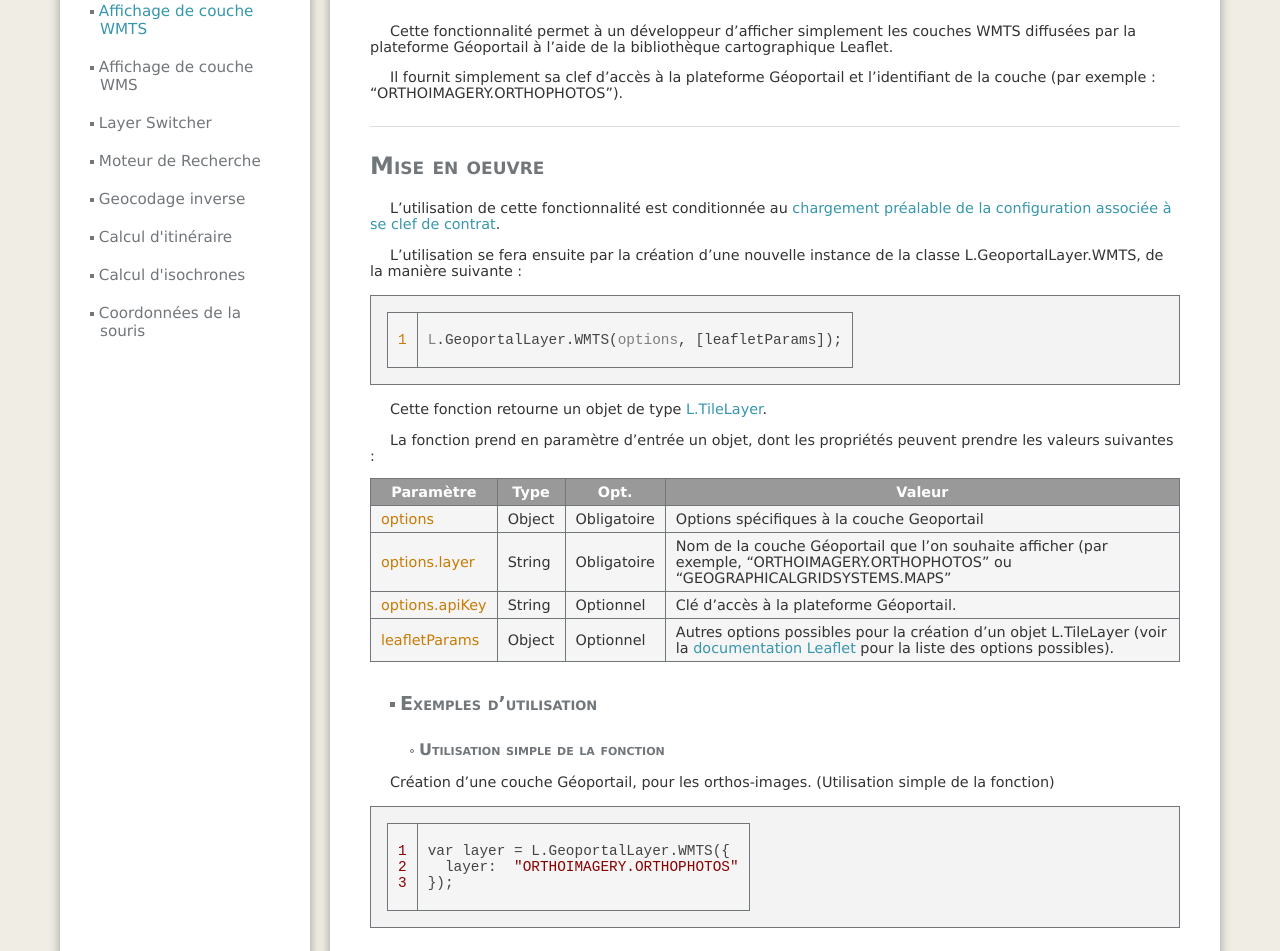
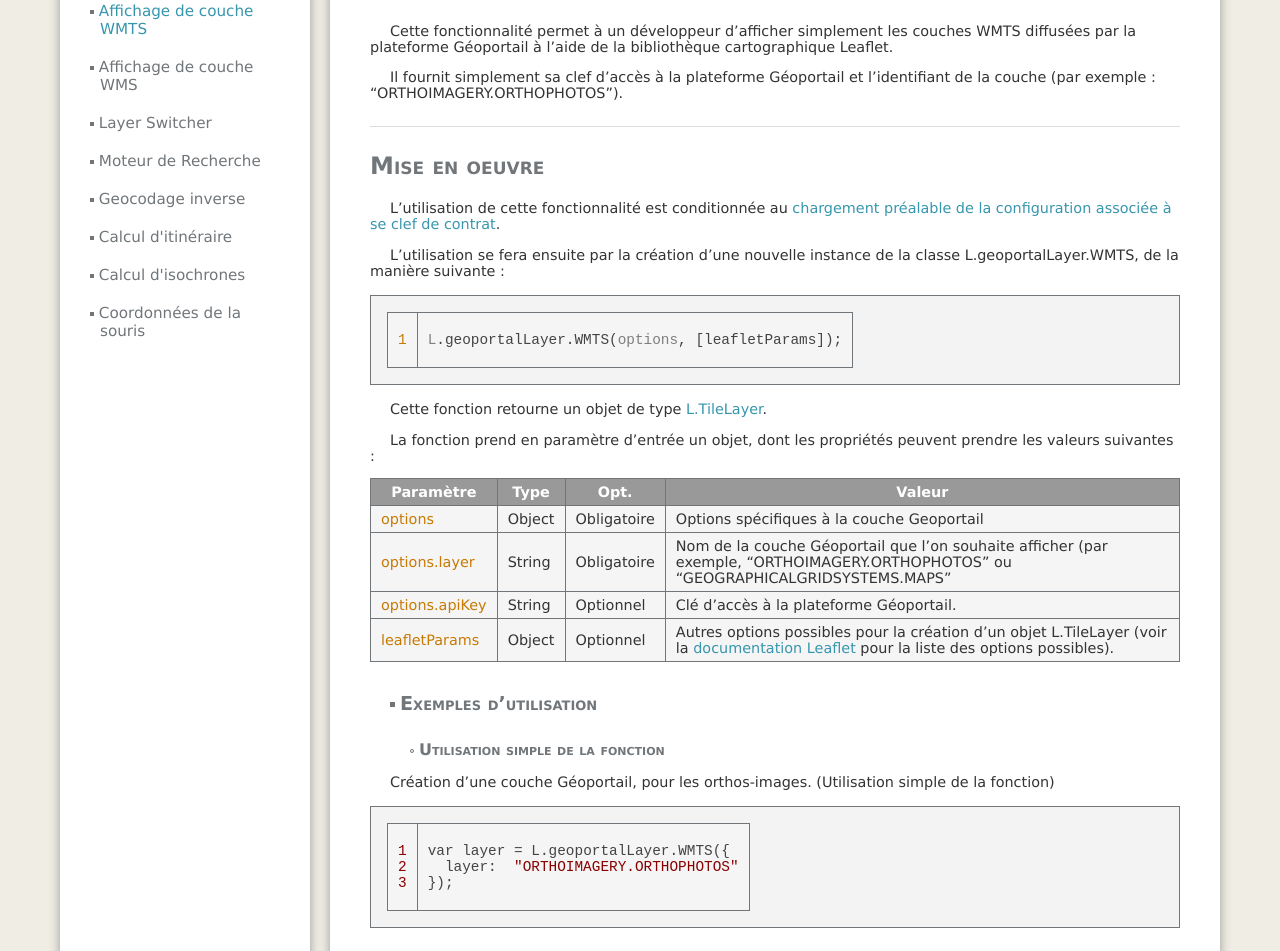
Before and after one commit to IGNF/evolution-apigeoportail, a Jekyll site: the page built from leaflet/leaflet-WMTS.md, in a window 1280 px wide. Shown: the part 322-1273 px from the top of the page. Built offline with Jekyll 4.4.1, drawn with Linux system fonts in a browser that asks for light colours; nearby versions of some CDN libraries; some of the changed text lies outside the part shown.

````diff
--- a/leaflet/leaflet-WMTS.md
+++ b/leaflet/leaflet-WMTS.md
@@ -19,11 +19,11 @@ Il fournit simplement sa clef d'accès à la plateforme Géoportail et l'identif
 
 L'utilisation de cette fonctionnalité est conditionnée au [chargement préalable de la configuration associée à se clef de contrat](./Leaflet-autoconf.html).
 
-L'utilisation se fera ensuite par la création d'une nouvelle instance de la classe L.GeoportalLayer.WMTS, de la manière suivante :
+L'utilisation se fera ensuite par la création d'une nouvelle instance de la classe L.geoportalLayer.WMTS, de la manière suivante :
 
 
 ``` javascript
-L.GeoportalLayer.WMTS(options, [leafletParams]);
+L.geoportalLayer.WMTS(options, [leafletParams]);
 ```
 
 Cette fonction retourne un objet de type [L.TileLayer](http://leafletjs.com/reference.html#tilelayer).
@@ -45,7 +45,7 @@ leafletParams     | Object  | Optionnel   | Autres options possibles pour la cr
 Création d'une couche Géoportail, pour les orthos-images. (Utilisation simple de la fonction)
 
 ``` javascript
-var layer = L.GeoportalLayer.WMTS({
+var layer = L.geoportalLayer.WMTS({
   layer:  "ORTHOIMAGERY.ORTHOPHOTOS"
 });
 ```
@@ -56,7 +56,7 @@ Affichage simple des ortho-images du Géoportail : création d'une *layer* Géop
 
 ``` javascript
 var map = L.Map('divmap', {center: [2.38, 45.23] , zoom: 13}) ;
-var lyr = L.GeoportalLayer.WMTS({
+var lyr = L.geoportalLayer.WMTS({
     layer  : "ORTHOIMAGERY.ORTHOPHOTOS",
 }, { // leafletParams
     opacity : 0.5
@@ -74,9 +74,9 @@ Affichage simple de la BDOrtho du Géoportail en Lambert 93 : création d'une *l
 
 ``` javascript
 var map = L.Map('divmap', {
-    crs : L.GeoportalCRS.EPSG2154(),
+    crs : L.geoportalCRS.EPSG2154(),
 }).setView();
-var lyr = L.GeoportalLayer.WMTS({
+var lyr = L.geoportalLayer.WMTS({
     layer  : "ORTHOIMAGERY.ORTHOPHOTOS.BDORTHO.L93",
     apiKey : "KEY-API"
 }, {
````
Also changed, not shown: leaflet/leaflet-WMS.md (+6 -6 lines), leaflet/leaflet-layerSwitcher.md (+5 -5 lines).
